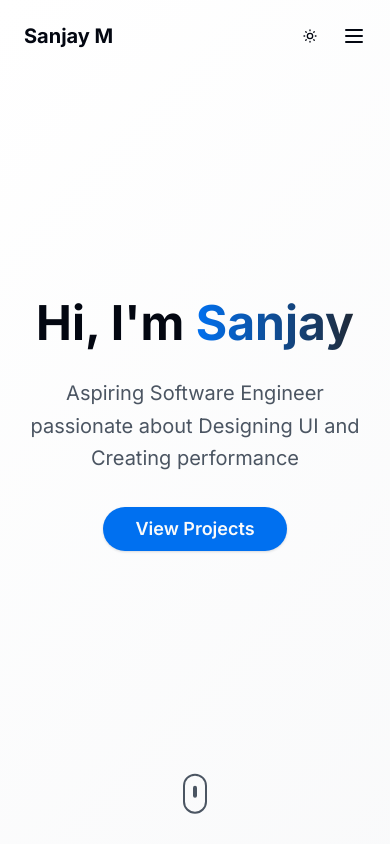
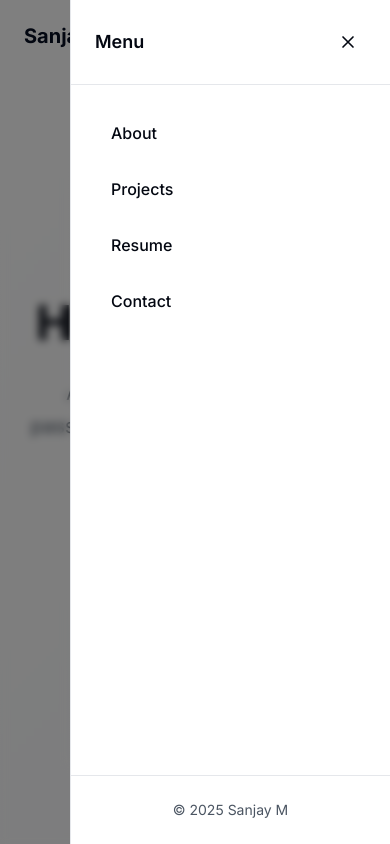
Before and after one commit to SANJAYSIVAN/PORTFOLIO, a React (Vite) app: page / in a window 390 px wide. Both pictures are taken after a click on the button 354 px from the left and 36 px from the top of the page. Shown: the top 844 px of the page. Built offline with nearby package versions, Linux system fonts and the light colour scheme.

Commit message:
Fix Mobile Navigation Menu

```diff
--- a/src/components/Navigation.tsx
+++ b/src/components/Navigation.tsx
@@ -1,9 +1,10 @@
 import { useState, useEffect } from 'react';
-import { motion } from 'framer-motion';
+import { motion, AnimatePresence } from 'framer-motion';
 import { ThemeToggle } from '@/components/theme-toggle';
 
 const Navigation = () => {
   const [isScrolled, setIsScrolled] = useState(false);
+  const [isMobileMenuOpen, setIsMobileMenuOpen] = useState(false);
 
   useEffect(() => {
     const handleScroll = () => {
@@ -14,14 +15,58 @@ const Navigation = () => {
     return () => window.removeEventListener('scroll', handleScroll);
   }, []);
 
+  // Close mobile menu when clicking outside or on escape
+  useEffect(() => {
+    const handleEscape = (e: KeyboardEvent) => {
+      if (e.key === 'Escape') {
+        setIsMobileMenuOpen(false);
+      }
+    };
+
+    const handleClickOutside = (e: MouseEvent) => {
+      const target = e.target as HTMLElement;
+      if (!target.closest('.mobile-menu-container')) {
+        setIsMobileMenuOpen(false);
+      }
+    };
+
+    if (isMobileMenuOpen) {
+      document.addEventListener('keydown', handleEscape);
+      document.addEventListener('click', handleClickOutside);
+      // Prevent body scroll when menu is open
+      document.body.style.overflow = 'hidden';
+    } else {
+      document.body.style.overflow = 'unset';
+    }
+
+    return () => {
+      document.removeEventListener('keydown', handleEscape);
+      document.removeEventListener('click', handleClickOutside);
+      document.body.style.overflow = 'unset';
+    };
+  }, [isMobileMenuOpen]);
+
   const scrollToSection = (sectionId: string) => {
     const element = document.getElementById(sectionId);
     if (element) {
       element.scrollIntoView({ behavior: 'smooth' });
+      setIsMobileMenuOpen(false); // Close mobile menu after navigation
     }
   };
 
+  const toggleMobileMenu = () => {
+    setIsMobileMenuOpen(!isMobileMenuOpen);
+  };
+
+  const menuItems = [
+    { name: 'About', id: 'about' },
+    { name: 'Projects', id: 'projects' },
+    { name: 'Resume', id: 'resume' },
+    { name: 'Contact', id: 'contact' }
+  ];
+
   return (
+    <>
       <motion.nav
         initial={{ y: -100 }}
         animate={{ y: 0 }}
@@ -41,38 +86,122 @@ const Navigation = () => {
               Sanjay M
             </motion.div>
 
+            {/* Desktop Menu */}
             <div className="hidden md:flex items-center space-x-6">
               <div className="flex items-center space-x-8">
-              {['About', 'Projects', 'Resume', 'Contact'].map((item) => (
+                {menuItems.map((item) => (
                   <motion.button
-                  key={item}
+                    key={item.name}
                     whileHover={{ y: -2 }}
                     whileTap={{ y: 0 }}
-                  onClick={() => scrollToSection(item.toLowerCase())}
+                    onClick={() => scrollToSection(item.id)}
                     className="text-muted-foreground hover:text-foreground transition-colors duration-200 font-medium"
                   >
-                  {item}
+                    {item.name}
                   </motion.button>
                 ))}
               </div>
               <ThemeToggle />
             </div>
 
-          {/* Mobile menu */}
-          <div className="md:hidden flex items-center space-x-3">
+            {/* Mobile menu button */}
+            <div className="md:hidden flex items-center space-x-3 mobile-menu-container">
               <ThemeToggle />
               <motion.button
                 whileTap={{ scale: 0.95 }}
-              className="text-foreground"
+                onClick={toggleMobileMenu}
+                className="text-foreground p-2 rounded-md hover:bg-accent/10 transition-colors duration-200"
+                aria-label="Toggle mobile menu"
               >
-              <svg className="w-6 h-6" fill="none" stroke="currentColor" viewBox="0 0 24 24">
-                <path strokeLinecap="round" strokeLinejoin="round" strokeWidth={2} d="M4 6h16M4 12h16M4 18h16" />
-              </svg>
+                <div className="w-6 h-6 flex flex-col justify-center items-center">
+                  <motion.span
+                    animate={isMobileMenuOpen ? { rotate: 45, y: 6 } : { rotate: 0, y: 0 }}
+                    className="w-6 h-0.5 bg-current block transition-all duration-300 origin-center"
+                  />
+                  <motion.span
+                    animate={isMobileMenuOpen ? { opacity: 0 } : { opacity: 1 }}
+                    className="w-6 h-0.5 bg-current block mt-1.5 transition-all duration-300"
+                  />
+                  <motion.span
+                    animate={isMobileMenuOpen ? { rotate: -45, y: -6 } : { rotate: 0, y: 0 }}
+                    className="w-6 h-0.5 bg-current block mt-1.5 transition-all duration-300 origin-center"
+                  />
+                </div>
               </motion.button>
             </div>
           </div>
         </div>
       </motion.nav>
+
+      {/* Mobile Menu Overlay */}
+      <AnimatePresence>
+        {isMobileMenuOpen && (
+          <>
+            {/* Backdrop */}
+            <motion.div
+              initial={{ opacity: 0 }}
+              animate={{ opacity: 1 }}
+              exit={{ opacity: 0 }}
+              className="fixed inset-0 bg-black/50 backdrop-blur-sm z-40 md:hidden"
+              onClick={() => setIsMobileMenuOpen(false)}
+            />
+
+            {/* Mobile Menu */}
+            <motion.div
+              initial={{ x: '100%' }}
+              animate={{ x: 0 }}
+              exit={{ x: '100%' }}
+              transition={{ type: 'tween', duration: 0.3 }}
+              className="fixed top-0 right-0 h-full w-80 max-w-[85vw] bg-background border-l border-border z-50 md:hidden mobile-menu-container"
+            >
+              <div className="flex flex-col h-full">
+                {/* Header */}
+                <div className="flex items-center justify-between p-6 border-b border-border">
+                  <h2 className="text-lg font-semibold text-foreground">Menu</h2>
+                  <motion.button
+                    whileTap={{ scale: 0.95 }}
+                    onClick={() => setIsMobileMenuOpen(false)}
+                    className="p-2 rounded-md hover:bg-accent/10 transition-colors duration-200"
+                    aria-label="Close menu"
+                  >
+                    <svg className="w-5 h-5" fill="none" stroke="currentColor" viewBox="0 0 24 24">
+                      <path strokeLinecap="round" strokeLinejoin="round" strokeWidth={2} d="M6 18L18 6M6 6l12 12" />
+                    </svg>
+                  </motion.button>
+                </div>
+
+                {/* Menu Items */}
+                <div className="flex-1 py-6">
+                  <nav className="space-y-2 px-6">
+                    {menuItems.map((item, index) => (
+                      <motion.button
+                        key={item.name}
+                        initial={{ opacity: 0, x: 20 }}
+                        animate={{ opacity: 1, x: 0 }}
+                        transition={{ delay: index * 0.1 }}
+                        onClick={() => scrollToSection(item.id)}
+                        className="w-full text-left py-3 px-4 rounded-lg text-foreground hover:bg-accent/10 transition-colors duration-200 font-medium"
+                      >
+                        {item.name}
+                      </motion.button>
+                    ))}
+                  </nav>
+                </div>
+
+                {/* Footer */}
+                <div className="p-6 border-t border-border">
+                  <div className="text-center">
+                    <p className="text-sm text-muted-foreground">
+                      © 2025 Sanjay M
+                    </p>
+                  </div>
+                </div>
+              </div>
+            </motion.div>
+          </>
+        )}
+      </AnimatePresence>
+    </>
   );
 };
 
```
Lines whose indentation alone changed are shown as unchanged.
